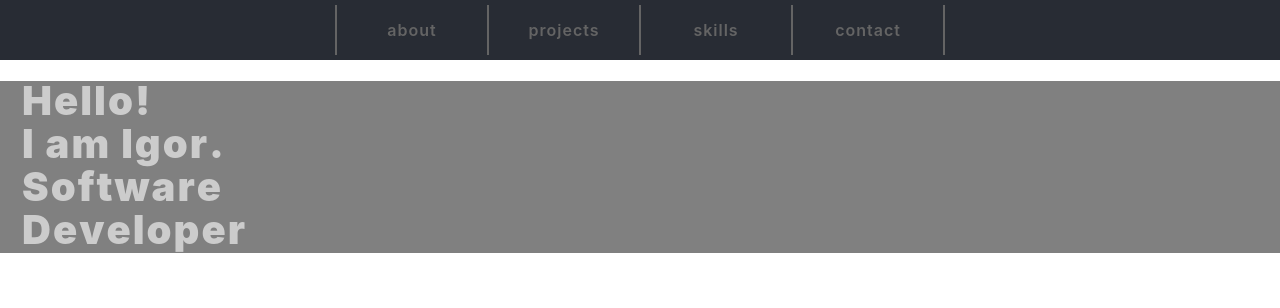
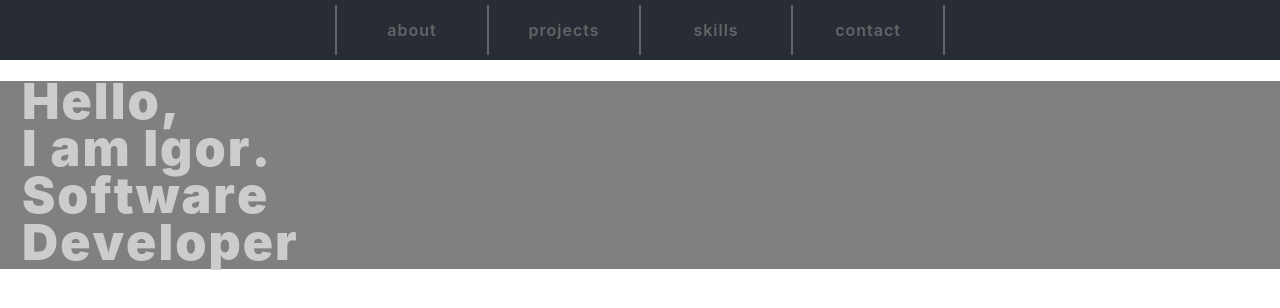
Before and after one commit to iks25/portfolio-website, a React (Create React App) app: page /about-me in a window 1280 px wide. Shown: the top 308 px of the page. Built offline with nearby package versions, Linux system fonts and the light colour scheme.

Commit message:
converting text to letter

```diff
--- a/src/components/aboutMe/AboutMe.js
+++ b/src/components/aboutMe/AboutMe.js
@@ -1,5 +1,6 @@
 import React from "react";
 import "./aboutMe.css";
+import FancyLetter, { convertTextToLetters } from "./FancyLetter/FancyLetter";
 
 const AboutMe = (props) => {
   let h1Text = "hello\nI am Igor,\nI am Software Developer";
@@ -9,7 +10,7 @@ const AboutMe = (props) => {
   return (
     <div>
       <h1>
-        {convertTextToLetters("Hello!")}
+        {convertTextToLetters("Hello,")}
         <br />
         {convertTextToLetters("I am Igor.")}
         <br />
@@ -22,13 +23,3 @@ const AboutMe = (props) => {
 };
 
 export default AboutMe;
-
-function convertTextToLetters(text) {
-  let arrayText = Array.from(text);
-
-  return arrayText.map((letter, index) => (
-    <span key={index} className="letter">
-      {letter}
-    </span>
-  ));
-}
--- /dev/null
+++ b/src/components/aboutMe/FancyLetter/FancyLetter.js
@@ -0,0 +1,29 @@
+import React, { useState } from "react";
+import "./fancyLetter.css";
+
+const FancyLetter = ({ letter = "", addClass = "" }) => {
+  const [isHover, setIsHover] = useState(false);
+  return (
+    <span
+      className={"letter " + addClass + (isHover ? " letterHover" : "")}
+      onMouseOver={() => {
+        setIsHover(true);
+      }}
+      onMouseLeave={() => {
+        setIsHover(false);
+      }}
+    >
+      {letter}
+    </span>
+  );
+};
+
+export default FancyLetter;
+
+export function convertTextToLetters(text, addClass = "") {
+  let arrayText = Array.from(text);
+
+  return arrayText.map((letter, index) => (
+    <FancyLetter letter={letter} key={index} addClass={addClass} />
+  ));
+}
--- /dev/null
+++ b/src/components/aboutMe/FancyLetter/fancyLetter.css
@@ -0,0 +1,27 @@
+:root {
+  --letterAnimColor: rgb(182, 21, 0);
+  --letterColor: #ccc;
+}
+
+.letter {
+  cursor: context-menu;
+  color: var(--letterColor);
+  padding-left: 2px;
+
+  font-size: 50px;
+  font-weight: bolder;
+}
+.letterHover {
+  scale: 1.5;
+
+  color: var(--letterAnimColor);
+  /* animation: letterAnimation 1s normal; */
+}
+
+@keyframes letterAnimation {
+  0% {
+  }
+  20% {
+    color: var(--letterAnimColor);
+  }
+}
--- a/src/components/aboutMe/aboutMe.css
+++ b/src/components/aboutMe/aboutMe.css
@@ -3,10 +3,3 @@ h1 {
   line-height: 40px;
   text-align: left;
 }
-
-.letter {
-  color: #ccc;
-  padding-left: 2px;
-  font-size: 40px;
-  font-weight: bolder;
-}
```
